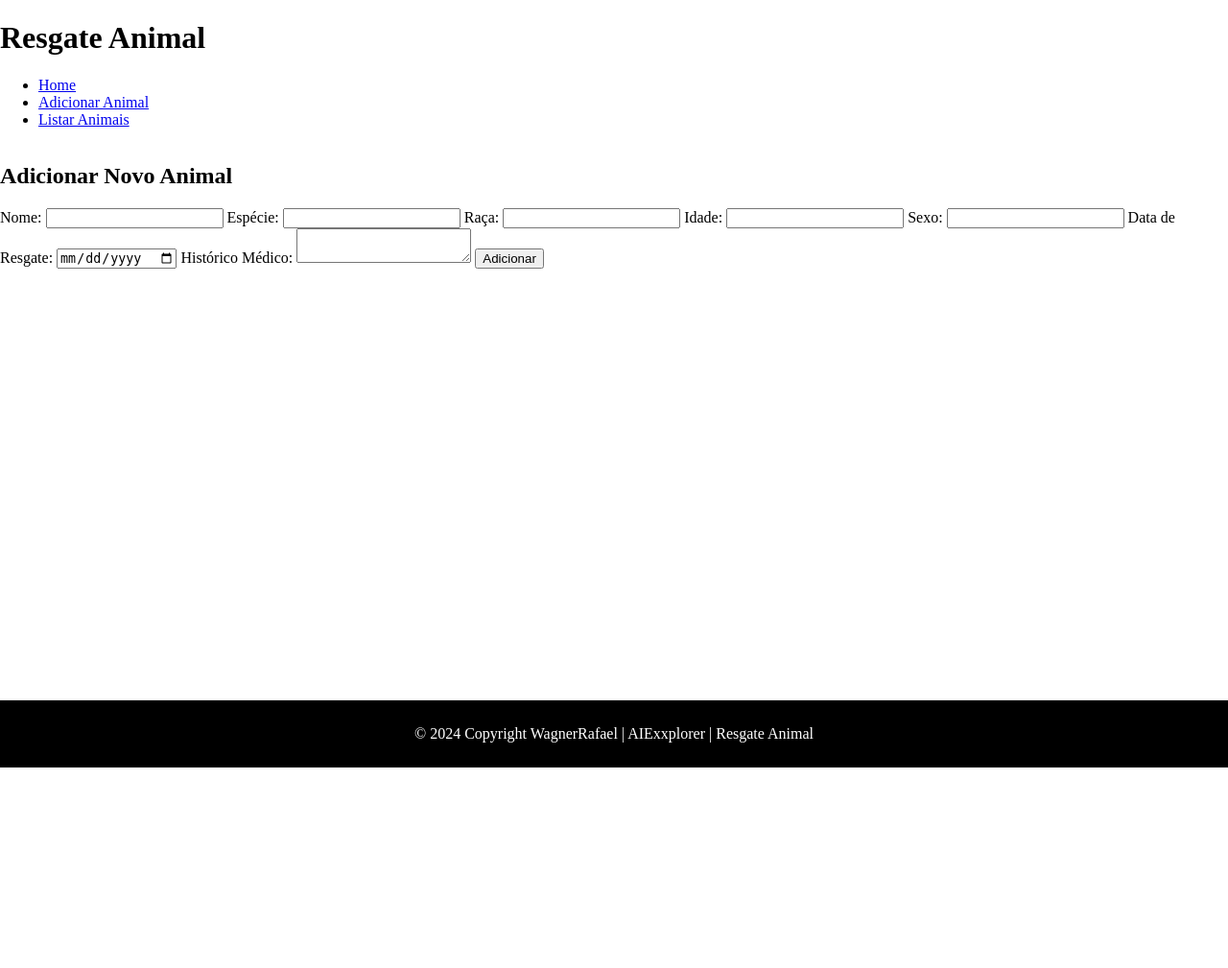
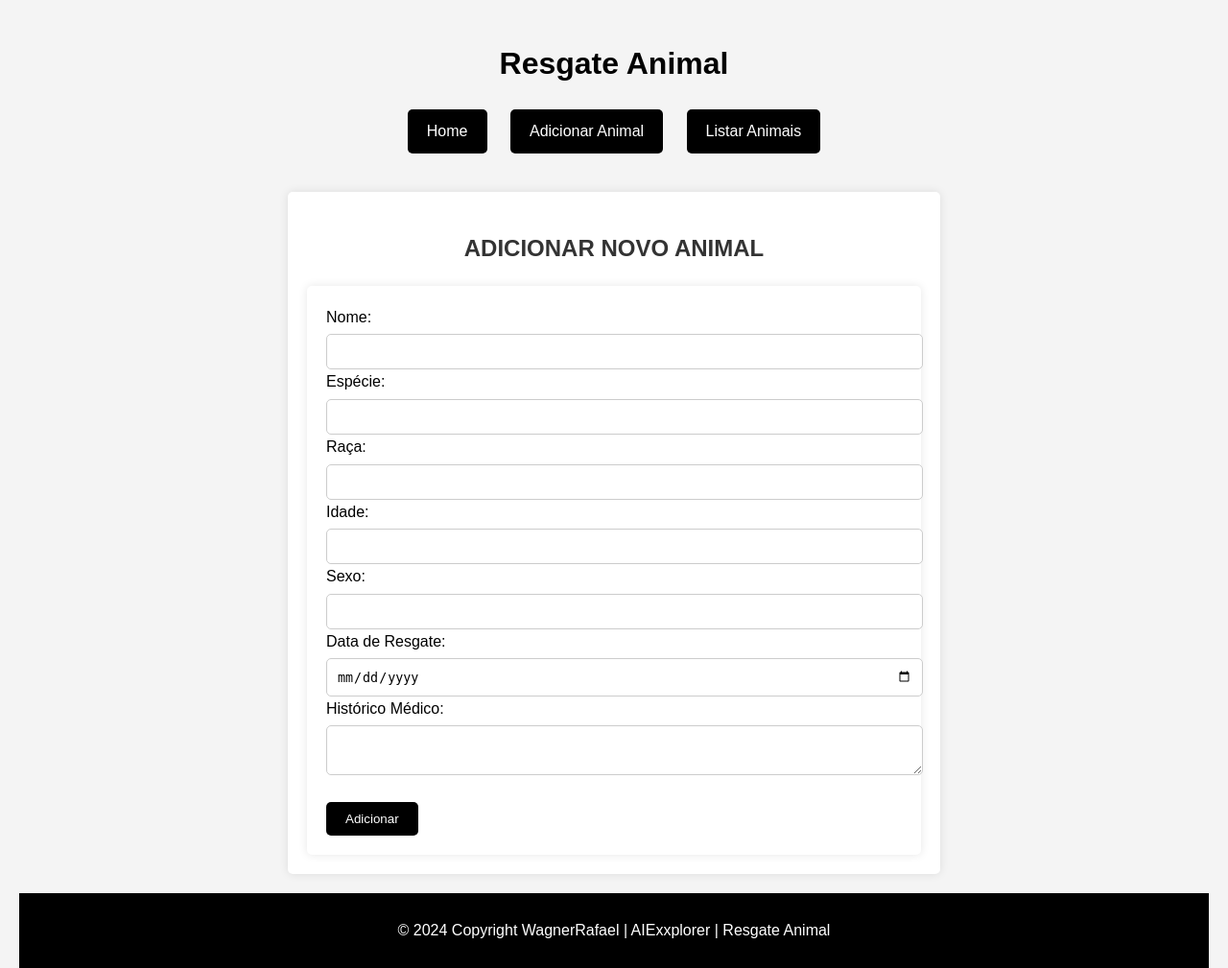
Before and after one commit to AIExxplorer/projeto_resgate_animal, a Flask app: page /add_animal in a window 1280 px wide. Shown: the whole page at 96% size. Before the commit the page ends 800 px from the top, so only its background shows below. Run offline with Flask 3, Linux system fonts and the light colour scheme.

Commit message:
update: routes, add_animal and base source code

```diff
--- a/app/templates/add_animal.html
+++ b/app/templates/add_animal.html
@@ -3,7 +3,49 @@
 {% block title %}Adicionar Animal{% endblock %}
 
 {% block content %}
+<style>
+    h2 {
+        text-transform: uppercase;
+        text-align: center;
+        color: #333; /* Mesma cor utilizada no título de boas-vindas do index.html */
+    }
+    .form-container {
+        display: flex;
+        flex-direction: column;
+        align-items: center;
+        max-width: 600px;
+        margin: auto;
+        background: white;
+        padding: 20px;
+        border-radius: 5px;
+        box-shadow: 0 0 10px rgba(0,0,0,0.1);
+    }
+    .form-container label {
+        margin-top: 10px;
+        width: 100%;
+    }
+    .form-container input, .form-container textarea {
+        width: 100%;
+        padding: 10px;
+        margin-top: 5px;
+        border: 1px solid #ccc;
+        border-radius: 5px;
+    }
+    .form-container button {
+        margin-top: 20px;
+        padding: 10px 20px;
+        background-color: #000;
+        color: #fff;
+        border: none;
+        border-radius: 5px;
+        cursor: pointer;
+    }
+    .form-container button:hover {
+        background-color: #333;
+    }
+</style>
 <h2>Adicionar Novo Animal</h2>
+<div class="form-container">
     <form action="{{ url_for('main.add_animal') }}" method="post">
         <label for="name">Nome:</label>
         <input type="text" id="name" name="name" required>
@@ -21,4 +63,5 @@
         <textarea id="medical_history" name="medical_history"></textarea>
         <button type="submit">Adicionar</button>
     </form>
+</div>
 {% endblock %}
--- a/app/templates/base.html
+++ b/app/templates/base.html
@@ -5,16 +5,55 @@
     <meta name="viewport" content="width=device-width, initial-scale=1.0">
     <title>{% block title %}Resgate Animal{% endblock %}</title>
     <link rel="stylesheet" href="{{ url_for('static', filename='styles.css') }}">
+    <style>
+        body {
+            font-family: Arial, sans-serif;
+            line-height: 1.6;
+            margin: 0;
+            padding: 20px;
+            background-color: #f4f4f4;
+        }
+        header {
+            text-align: center;
+            margin-bottom: 20px;
+        }
+        nav {
+            text-align: center;
+            margin-bottom: 20px;
+        }
+        nav a {
+            display: inline-block;
+            margin: 0 10px;
+            padding: 10px 20px;
+            background-color: #000;
+            color: #fff;
+            text-decoration: none;
+            border-radius: 5px;
+        }
+        nav a:hover {
+            background-color: #333;
+        }
+        main {
+            max-width: 800px;
+            margin: auto;
+            background: white;
+            padding: 20px;
+            border-radius: 5px;
+            box-shadow: 0 0 10px rgba(0,0,0,0.1);
+        }
+        footer {
+            text-align: center;
+            margin-top: 20px;
+        }
+    </style>
 </head>
 <body>
     <header>
         <h1>Resgate Animal</h1>
         <nav>
-            <ul>
-                <li><a href="{{ url_for('main.home') }}">Home</a></li>
-                <li><a href="{{ url_for('main.add_animal') }}">Adicionar Animal</a></li>
-                <li><a href="{{ url_for('main.list_animals') }}">Listar Animais</a></li>
-            </ul>
+            <a href="{{ url_for('main.home') }}">Home</a>
+            <a href="{{ url_for('main.add_animal') }}">Adicionar Animal</a>
+            <a href="{{ url_for('main.list_animals') }}">Listar Animais</a>
         </nav>
     </header>
     <main>
```
Lines whose indentation alone changed are shown as unchanged.
